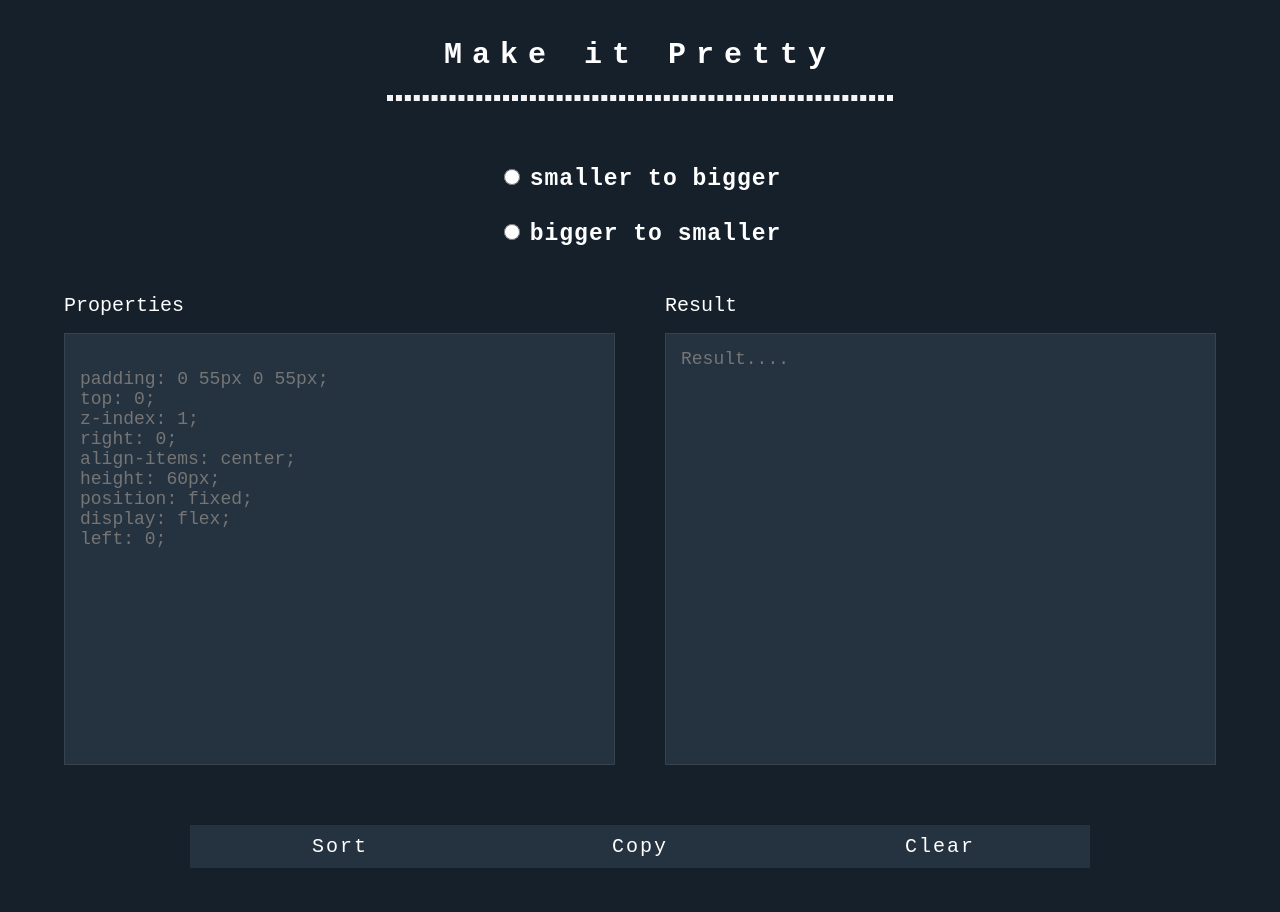
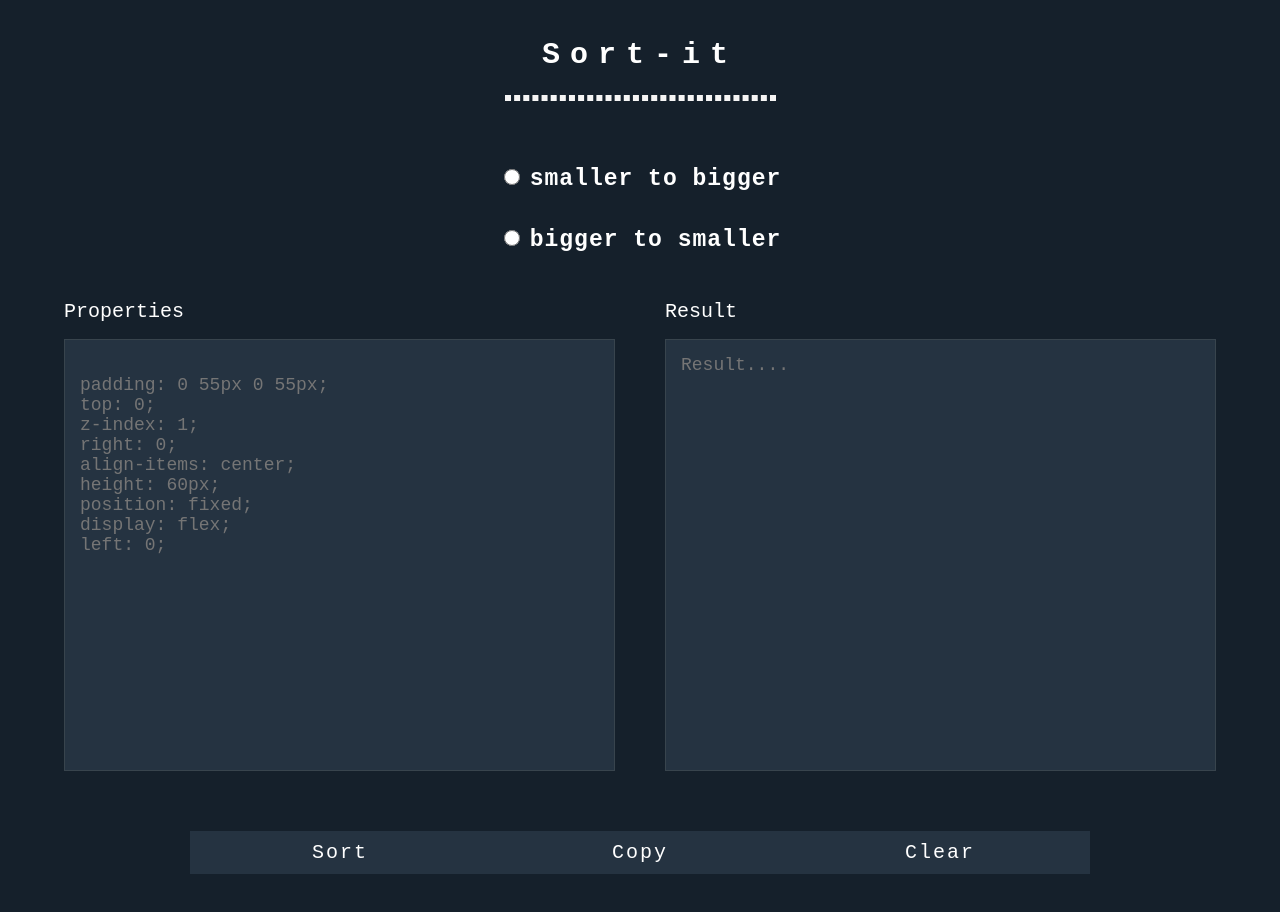
Before and after one commit to apriliandi246/react-css-sort, a React (Create React App) app: page / in a window 1280 px wide. Built offline with nearby package versions, Linux system fonts and the light colour scheme.

Commit message:
fix some bug

```diff
--- a/src/components/Head/index.js
+++ b/src/components/Head/index.js
@@ -3,7 +3,7 @@ import React from "react";
 export default function Head() {
    return (
       <React.Fragment>
-         <h1>Make it Pretty</h1>
+         <h1>Sort-it</h1>
          <hr />
       </React.Fragment>
    );
--- a/src/components/PropertiesArea/SortPropertyField.js
+++ b/src/components/PropertiesArea/SortPropertyField.js
@@ -3,12 +3,12 @@ import React from "react";
 export default function SortPropertyField({ sortedProperties }) {
    return (
       <div className="input-form result">
-         <label htmlFor="result">Result</label>
+         <label>Result</label>
+
          <textarea
             disabled
             cols="65"
             rows="20"
-            id="result"
             value={sortedProperties}
             placeholder="Result...."
          ></textarea>
--- a/src/components/PropertiesArea/UnsortPrepertyInput.js
+++ b/src/components/PropertiesArea/UnsortPrepertyInput.js
@@ -21,7 +21,7 @@ export default function UnsortPropertyInput({ value, onChange }) {
             cols="65"
             rows="20"
             value={value}
-            id="description"
+            id="properties"
             spellCheck="false"
             autoComplete="false"
             onChange={onChange}
--- a/src/style/main.css
+++ b/src/style/main.css
@@ -1,7 +1,3 @@
-body {
-   background-color: #15202b;
-}
-
 .container {
    width: 90%;
    margin: 40px auto;
@@ -18,7 +14,7 @@ h1 {
 }
 
 hr {
-   width: 500px;
+   width: 265px;
    margin-bottom: 65px;
    border: 3px dashed #f5f5f5;
 }
@@ -43,8 +39,8 @@ hr {
 
 .min,
 .max {
-   margin-bottom: 30px;
    text-align: center;
+   margin-bottom: 36px;
 }
 
 .properties-field {
@@ -79,8 +75,8 @@ hr {
 }
 
 .result textarea {
+   transition: none;
    grid-area: result;
-   transition: none;
 }
 
 .properties textarea {
--- a/src/style/reset.css
+++ b/src/style/reset.css
@@ -163,3 +163,7 @@ table {
 .cf {
    *zoom: 1;
 }
+
+body {
+   background-color: #15202b;
+}
```
